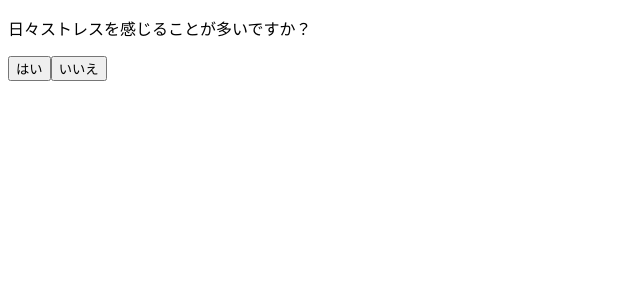
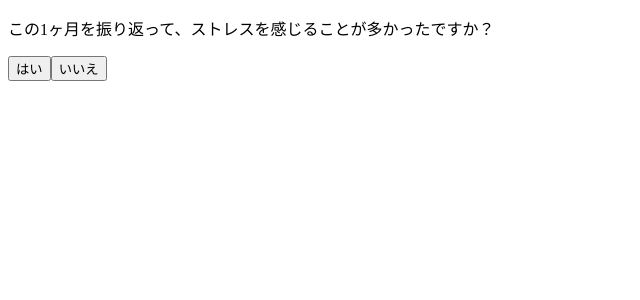
Before and after one commit to simazo/meditation-guide, a React (Vite) app: page / in a window 1280 px wide. Shown: the top 300 px of the page, without its empty margins (0-640 px from the left). Built offline with nearby package versions, Linux system fonts and the light colour scheme.

Commit message:
ざっくり完成

```diff
--- /dev/null
+++ b/constants/tags.ts
@@ -0,0 +1,10 @@
+export const TAGS = {
+  ストレス軽減: "マインドフルネス瞑想",
+  自己認識向上: "ヴィパッサナー瞑想",
+  精神統一: "超越瞑想・ヤントラ瞑想",
+  心の平穏: "坐禅",
+  集中力アップ: "サマタ瞑想",
+  ポジティブエネルギー: "慈悲の瞑想",
+  身体リフレッシュ: "歩行瞑想",
+  楽しみ増進: "食事瞑想",
+} as const;
--- a/data/questions.ts
+++ b/data/questions.ts
@@ -1,17 +1,104 @@
+import { TAGS } from '../constants/tags';
+
 export const questions = [
   {
     id: 1,
-    text: "日々ストレスを感じることが多いですか？",
-    tags: ["ストレス軽減", "リラックス", "静的"]
+    text: "この1ヶ月を振り返って、ストレスを感じることが多かったですか？",
+    tags: [TAGS['ストレス軽減'], TAGS['心の平穏'], TAGS['ポジティブエネルギー']]
   },
   {
     id: 2,
-    text: "身体を動かすことが好きですか？",
-    tags: ["動的", "身体利用", "集中"]
+    text: "身体を動かすことは好きですか？",
+    tags: [TAGS['身体リフレッシュ'], TAGS['精神統一']]
   },
   {
     id: 3,
-    text: "静かな場所で集中するのが得意ですか？",
-    tags: ["集中", "静的"]
+    text: "集中力が続かないと感じることがありますか？",
+    tags: [TAGS['集中力アップ'], TAGS['精神統一']]
+  },
+  {
+    id: 4,
+    text: "深く考えすぎて疲れたことがありますか？",
+    tags: [TAGS['自己認識向上'], TAGS['ストレス軽減']]
+  },
+  {
+    id: 5,
+    text: "自己理解を深めたいと思いますか？",
+    tags: [TAGS['自己認識向上'], TAGS['心の平穏']]
+  },
+  {
+    id: 6,
+    text: "静かな環境でじっと座ることに抵抗はありませんか？",
+    tags: [TAGS['集中力アップ'], TAGS['精神統一']]
+  },
+  {
+    id: 7,
+    text: "他者とのポジティブな関係を大切にしていますか？",
+    tags: [TAGS['ポジティブエネルギー']]
+  },
+  {
+    id: 8,
+    text: "自然の中で過ごすことが好きですか？",
+    tags: [TAGS['身体リフレッシュ'], TAGS['心の平穏'], TAGS['ポジティブエネルギー']]
+  },
+  {
+    id: 9,
+    text: "食事をもっと丁寧に味わいたいと思いますか？",
+    tags: [TAGS['楽しみ増進'], TAGS['身体リフレッシュ'], TAGS['集中力アップ']]
+  },
+  {
+    id: 10,
+    text: "思考を整理し、リラックスする時間を持ちたいですか？",
+    tags: [TAGS['精神統一'], TAGS['心の平穏']]
+  },
+  {
+    id: 11,
+    text: "日々の小さな楽しみを大切にしていますか？",
+    tags: [TAGS['楽しみ増進'], TAGS['ポジティブエネルギー']]
+  },
+  {
+    id: 12,
+    text: "自分の感情をしっかりと観察したいと思いますか？",
+    tags: [TAGS['自己認識向上'], TAGS['ストレス軽減']]
+  },
+  {
+    id: 13,
+    text: "周囲の音や環境が気になって集中しづらいことがありますか？",
+    tags: [TAGS['集中力アップ'], TAGS['ストレス軽減']]
+  },
+  {
+    id: 14,
+    text: "怒りや悲しみなど強い感情に流されず、心を落ち着ける方法を探していますか？",
+    tags: [TAGS['心の平穏'], TAGS['ストレス軽減'], TAGS['ポジティブエネルギー']]
+  },
+  {
+    id: 15,
+    text: "自己成長を意識して日々過ごしたいですか？",
+    tags: [TAGS['自己認識向上'], TAGS['精神統一']]
+  },
+  {
+    id: 16,
+    text: "他の人のために無償の愛を送ることに興味がありますか？",
+    tags: [TAGS['ポジティブエネルギー'], TAGS['自己認識向上']]
+  },
+  {
+    id: 17,
+    text: "目を閉じて静かに座るのは苦手ですか？",
+    tags: [TAGS['身体リフレッシュ'], TAGS['ストレス軽減'], TAGS['楽しみ増進']]
+  },
+  {
+    id: 18,
+    text: "無理せず楽しくできる瞑想を探してますか？",
+    tags: [TAGS['楽しみ増進'], TAGS['身体リフレッシュ']]
+  },
+  {
+    id: 19,
+    text: "忙しいときでも、楽しみを見つける余裕を持っていますか？",
+    tags: [TAGS['楽しみ増進'], TAGS['身体リフレッシュ']]
+  },
+  {
+    id: 20,
+    text: "長時間の作業を続けると、集中力が落ちてしまうことが多いですか？",
+    tags: [TAGS['集中力アップ'], TAGS['精神統一']]
   }
 ];
--- a/hooks/useQuestion.ts
+++ b/hooks/useQuestion.ts
@@ -1,47 +1,54 @@
 import { useState } from "react";
 import { questions } from "../data/questions";
 
+type AnswerMap = Record<number, boolean>; // 回答結果を保持するマップ
+type TagCountMap = Record<string, number>; // タグごとの出現回数を集計したマップ
+type SortedTagList = [string, number][]; // 出現回数順にソートされたタグのリスト
+
 export const useQuestion = () => {
-  const [answers, setAnswers] = useState<{ [key: number]: boolean }>({});
+  const [answers, setAnswers] = useState<AnswerMap>({});
   const [recommendation, setRecommendation] = useState<string | null>(null);
   const [currentIndex, setCurrentIndex] = useState(0);
+  const isLastQuestion = currentIndex === questions.length;
 
-  const handleAnswer = (questionId: number, answer: boolean) => {
-    const updatedAnswers = { ...answers, [questionId]: answer };
-    setAnswers(updatedAnswers);
-
-    const nextIndex = currentIndex + 1;
-    setCurrentIndex(nextIndex);
-
-    if (nextIndex === questions.length) {
-      calcRecommendation(updatedAnswers);
-    }
+  const answerQuestion = (questionId: number, answer: boolean) => {
+    setAnswers(prevAnswers => {
+      const updatedAnswers = { ...prevAnswers, [questionId]: answer };
+      return updatedAnswers;
+    });
+    setCurrentIndex(prevIndex => prevIndex + 1);
   };
 
   // タグ集計
-  const countTags = (answers: Record<number, boolean>) =>
+  const countTags = (answers: AnswerMap) =>
     questions
-      .filter(q => answers[q.id])
-      .flatMap(q => q.tags)
-      .reduce((acc, tag) => {
+      .filter(q => answers[q.id]) // Yes(true)と回答した質問だけ抽出
+      .flatMap(q => q.tags) // フィルターで残った質問に対して、tagsプロパティを配列で取り出し、すべての tags を1つの配列に平坦化 例: [['集中', '姿勢'], ['集中']] → ['集中', '姿勢', '集中']
+      .reduce((acc, tag) => { // タグ配列を1つずつ処理して、出現回数をカウント
         acc[tag] = (acc[tag] || 0) + 1;
         return acc;
-      }, {} as Record<string, number>);
+      }, {} as TagCountMap);
 
-  // タグをスコア順にソート
-  const sortTagsByCount = (tagCount: Record<string, number>) =>
+  // タグを出現回数順にソート
+  const sortTagsByCount = (tagCount: TagCountMap) =>
     Object.entries(tagCount).sort((a, b) => b[1] - a[1]);
 
   // 推奨結果の算出
-  const getTopRecommendation = (sortedTags: [string, number][]) =>
-    sortedTags.length > 0
-      ? `おすすめの瞑想法は: ${sortedTags[0][0]}`
-      : "適した瞑想法が見つかりませんでした。";
+  const createRecommendation = (sortedTags: SortedTagList, topN: number) => {
+    if (sortedTags.length === 0) {
+      return "適した瞑想法が見つかりませんでした。";
+    }
 
-  const calcRecommendation = (latestAnswers: Record<number, boolean>) => {
-    const tagCount = countTags(latestAnswers);
+    const topTags = sortedTags.slice(0, topN).map((tag) => tag);
+    console.log(topTags);
+    return `おすすめの瞑想法は: ${topTags.join(",")}`;
+  }
+
+  // 回答を集計して推奨結果を算出
+  const calcRecommendation = (answers: AnswerMap) => {
+    const tagCount = countTags(answers);
     const sortedTags = sortTagsByCount(tagCount);
-    const result = getTopRecommendation(sortedTags);
+    const result = createRecommendation(sortedTags, 2);
     setRecommendation(result);
   };
 
@@ -49,7 +56,10 @@ export const useQuestion = () => {
 
   return {
     currentQuestion,
-    handleAnswer,
+    answerQuestion,
+    calcRecommendation,
+    isLastQuestion,
+    answers,
     recommendation,
   };
 };
--- a/src/App.tsx
+++ b/src/App.tsx
@@ -1,11 +1,31 @@
+import { useEffect } from "react";
 import { useQuestion } from "../hooks/useQuestion";
 
 const App: React.FC = () => {
   const {
     currentQuestion,
-    handleAnswer,
+    answerQuestion,
+    calcRecommendation,
+    isLastQuestion,
+    answers,
     recommendation,
   } = useQuestion();
+
+  // const onAnswer = (questionId: number, answer: boolean) => {
+  //   answerQuestion(questionId, answer);
+  //   if(isLastQuestion) calcRecommendation(answers);
+  // };
+  //
+  // 回答が終わってから集計結果を計算するよう、同期を取るためuseEffectに変更
+  useEffect(() => {
+    if (isLastQuestion) {
+      calcRecommendation(answers);
+    }
+  }, [isLastQuestion, answers, calcRecommendation]);
+
+  const onAnswer = (questionId: number, answer: boolean) => {
+    answerQuestion(questionId, answer);
+  };
 
   return (
     <div>
@@ -13,11 +33,15 @@ const App: React.FC = () => {
       {currentQuestion ? (
       <div>
         <p>{currentQuestion.text}</p>
-        <button onClick={() => handleAnswer(currentQuestion.id, true)}>はい</button>
-        <button onClick={() => handleAnswer(currentQuestion.id, false)}>いいえ</button>
+        <button onClick={() => onAnswer(currentQuestion.id, true)}>はい</button>
+        <button onClick={() => onAnswer(currentQuestion.id, false)}>いいえ</button>
       </div>
       ) : (
-        recommendation && <h2>{recommendation}</h2>
+        recommendation ? (
+          <h2>{recommendation}</h2> // 推奨結果が存在すれば表示
+        ) : (
+          <h2>結果を計算中...</h2> // 結果がまだ出ていない場合
+        )
       )}
     </div>
   );
```
Also changed, not shown: 1 other file (tests, documents, lock files or other folders).
